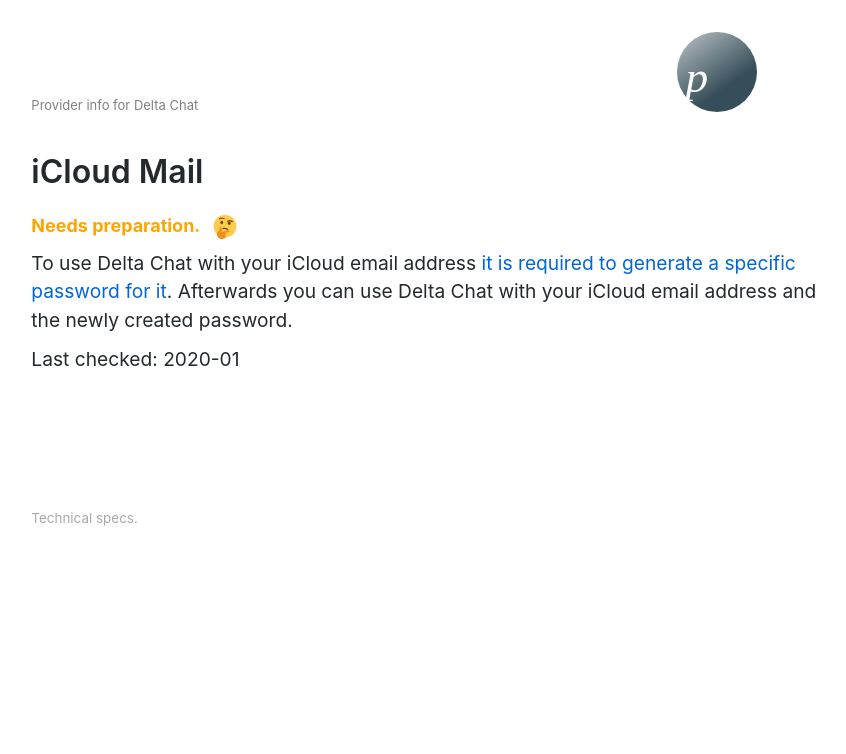
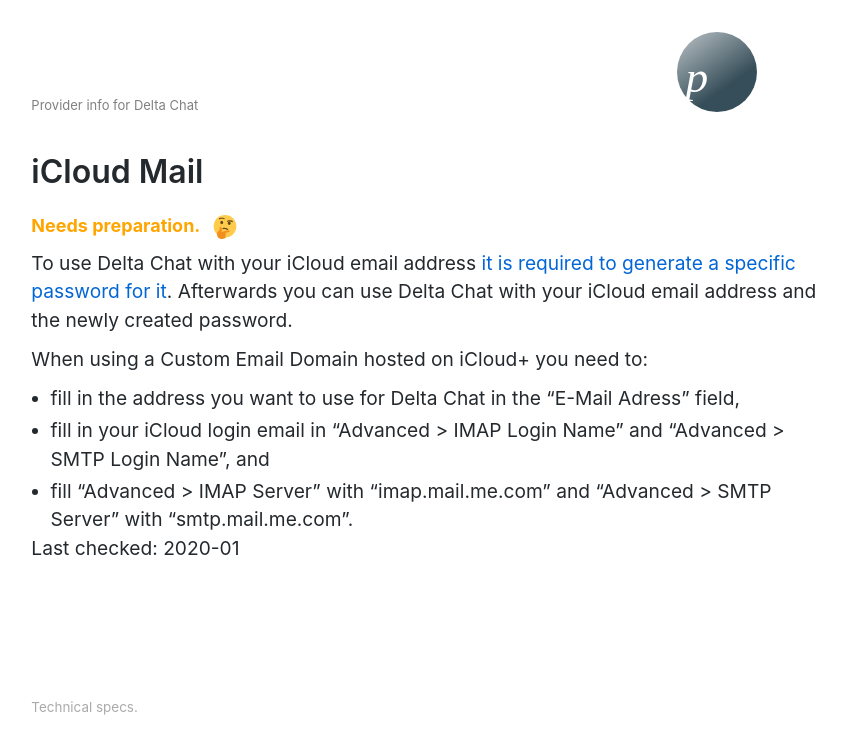
Before and after one commit to deltachat/provider-db, a Jekyll site: the page built from _providers/icloud.md, in a window 1280 px wide. Shown: the top 754 px of the page, without its empty margins (214-1060 px from the left). Built offline with Jekyll 4.4.1, drawn with Linux system fonts in a browser that asks for light colours.

Commit message:
Update icloud.md for Custom Email Domain

```diff
--- a/_providers/icloud.md
+++ b/_providers/icloud.md
@@ -21,3 +21,8 @@
 ---
 
 To use Delta Chat with your iCloud email address [it is required to generate a specific password for it](https://support.apple.com/en-us/HT202304). Afterwards you can use Delta Chat with your iCloud email address and the newly created password.
+
+When using a Custom Email Domain hosted on iCloud+ you need to:
+- fill in the address you want to use for Delta Chat in the "E-Mail Adress" field,
+- fill in your iCloud login email in "Advanced > IMAP Login Name" and "Advanced > SMTP Login Name", and
+- fill "Advanced > IMAP Server" with "imap.mail.me.com" and "Advanced > SMTP Server" with "smtp.mail.me.com".
```
